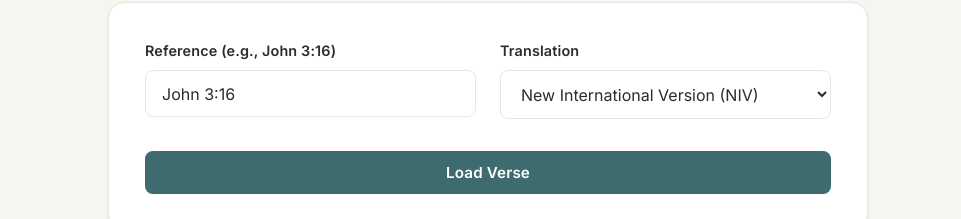
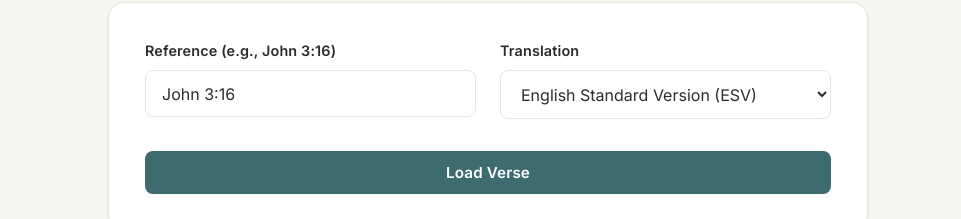
Before and after one commit to haftel/bible-station, a Vue app: page /memory in a window 1280 px wide. Shown: the part 312-531 px from the top of the page, without its empty margins (152-1113 px from the left). Built offline with nearby package versions, Linux system fonts and the light colour scheme; a web font is replaced by a local one.

Commit message:
fix(memory): remove NIV from scripture memory tool translations list

```diff
--- a/src/views/MemoryView.vue
+++ b/src/views/MemoryView.vue
@@ -27,7 +27,6 @@
                 v-model="selectedTranslation"
                 class="form-control"
               >
-                <option value="niv">New International Version (NIV)</option>
                 <option value="esv">English Standard Version (ESV)</option>
                 <option value="csb">Christian Standard Bible (CSB)</option>
                 <option value="nasb">New American Standard Bible (NASB)</option>
@@ -311,7 +310,7 @@
 import { ref, computed, nextTick } from 'vue'
 
 const referenceInput = ref('John 3:16')
-const selectedTranslation = ref('niv')
+const selectedTranslation = ref('esv')
 const customText = ref('')
 const isLoading = ref(false)
 const errorMessage = ref('')
@@ -381,12 +380,10 @@ const fetchVerse = async () => {
     let isFallback = false
     let fallbackTranslation = ''
 
-    const bollsTranslations = ['niv', 'esv', 'csb', 'nasb', 'nkjv', 'nlt', 'net', 'amp']
+    const bollsTranslations = ['esv', 'csb', 'nasb', 'nkjv', 'nlt', 'net', 'amp']
     if (bollsTranslations.includes(apiTranslation)) {
       if (apiTranslation === 'csb') {
         fallbackTranslation = 'CSB17'
-      } else if (apiTranslation === 'niv') {
-        fallbackTranslation = 'NIV2011'
       } else {
         fallbackTranslation = apiTranslation.toUpperCase()
       }
```
Also changed, not shown: 2 other files (tests, documents, lock files or other folders).
